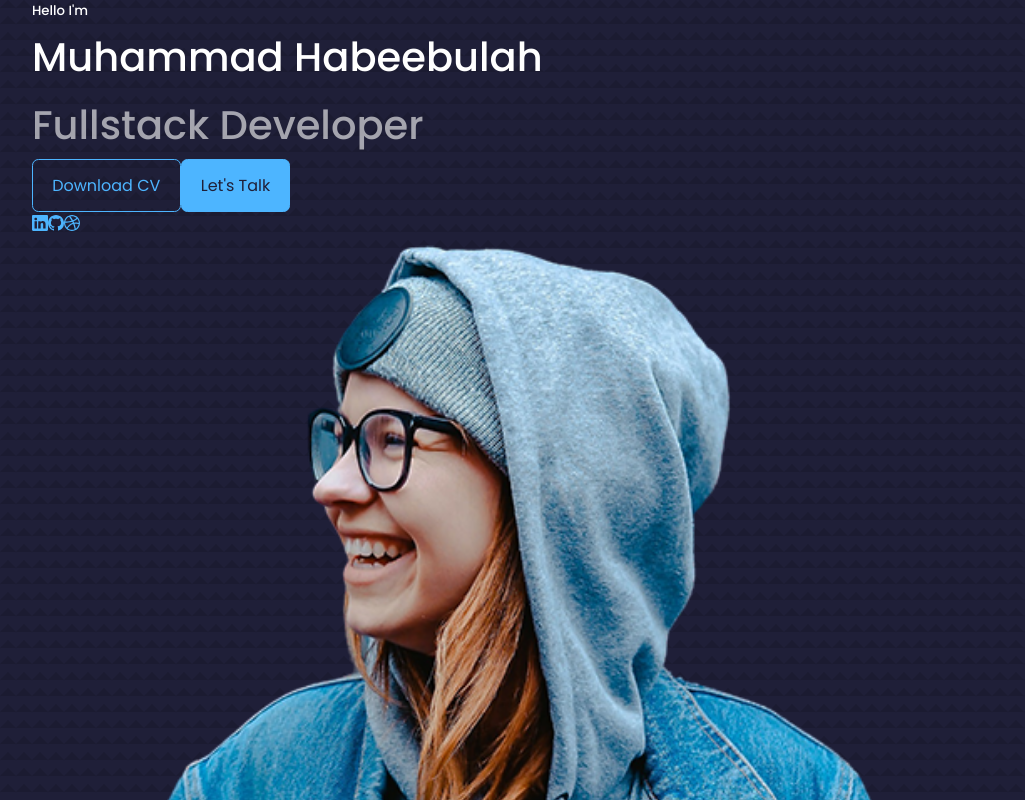
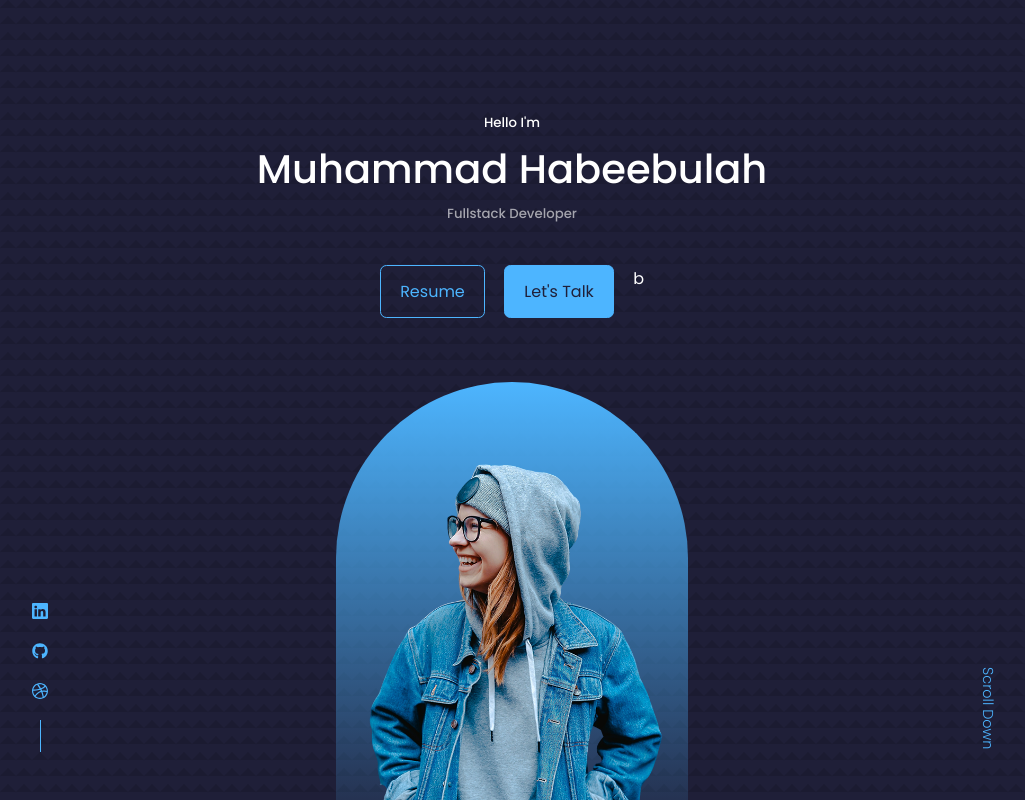
Before and after one commit to habeezzy/Muhammad-Habeebulah, a React (Create React App) app: page / in a window 1280 px wide. Shown: the top 800 px of the page, without its empty margins (128-1153 px from the left). Built offline with nearby package versions, Linux system fonts and the light colour scheme.

Commit message:
header component complete

```diff
--- a/src/components/header/CTA.jsx
+++ b/src/components/header/CTA.jsx
@@ -4,9 +4,9 @@
 const CTA = () => {
   return (
     <div className='cta'>
-        <a href= {CV} download className='btn'>Download CV</a>
+        <a href= {CV} download className='btn'>Resume</a>
         <a href="#contact" className='btn btn-primary'>Let's Talk</a>
-
+        b
     </div>
   )
 }
--- a/src/components/header/Header.css
+++ b/src/components/header/Header.css
@@ -1,4 +1,92 @@
-body {
-    background-color: black;
-    color: white;
+header {
+    height: 100vh;
+    padding-top: 7rem;
+    overflow: hidden;
 }
+
+.header__container {
+    text-align: center;
+    height: 100%;
+    position: relative;
+}
+
+/* =================== CTA (Call to Action) Buttons ==================== */
+
+.cta {
+    margin-top: 2.5rem;
+    display: flex;
+    gap: 1.2rem;
+    justify-content: center;
+}
+
+/* =================== Social Media Icons ==================== */
+
+.header__socials {
+    display: flex;
+    flex-direction: column;
+    align-items: center;
+    gap: 0.8rem;
+    position: absolute;
+    left: 0;
+    bottom: 3rem;
+
+}
+
+.header__socials::after {
+    content: '';
+    width: 1px;
+    height: 2rem;
+    background: var(--color-primary);
+
+}
+
+/* ================= Profile Pic ================== */
+
+
+.me {
+    background: linear-gradient(var(--color-primary), transparent);
+    width: 22rem;
+    height: 30rem;
+    position: absolute;
+    left: calc(50% - 11rem);
+    margin-top: 4rem;
+    border-radius: 12rem 12rem 0 0;
+    overflow: hidden;
+    padding: 5rem 1.5rem 1.5rem 1.5rem;
+
+}
+
+/* ================= Scroll Down ================== */
+
+
+.scroll__down {
+    position: absolute;
+    right: -2.3rem;
+    bottom: 5rem;
+    transform: rotate(90deg);
+    font-weight: 300;
+    font-size: 0.9rem;
+}
+
+
+/* ================= MEDIA QUERIES (MEDIUM DEVICES) ======================== */
+@media screen and (max-width: 1024px) {
+    header {
+        height: 68vh;
+    }
+
+
+}
+
+/* ============= MEDIA QUERIES (SMALL DEVICES) ============ */
+@media screen and (max-width: 600px) {
+    header {
+        height: 100vh;
+    }
+
+    .header__socials, .scroll__down {
+        display: none;
+    }
+
+
+}
--- a/src/components/header/Header.jsx
+++ b/src/components/header/Header.jsx
@@ -10,13 +10,14 @@
       <div className="container header__container">
         <h5>Hello I'm</h5>
         <h1>Muhammad Habeebulah</h1>
-        <h1 className="text-light">Fullstack Developer</h1>
+        <h5 className="text-light">Fullstack Developer</h5>
         <CTA/>
         <HeaderSocial />
         <div className="me" >
           <img src= {ME} alt=""/>
         </div>
-        src
+
+        <a href="#contact" className="scroll__down">Scroll Down</a>
       </div>
 
     </header>
--- a/src/components/header/headerSocials.jsx
+++ b/src/components/header/headerSocials.jsx
@@ -1,14 +1,14 @@
 import React from 'react'
 import {BsLinkedin} from 'react-icons/bs'
-import {BsGithub} from 'react-icons/bs'
+import {FaGithub} from 'react-icons/fa'
 import {GrDribbble} from 'react-icons/gr'
 
 const headerSocials = () => {
   return (
-    <div>
+    <div className="header__socials">
         <a href="https://linkedin.com/in/muhammad-habeebulah" target="_blank"><BsLinkedin/></a>
-        <a href="https://github.com" target="_blank"><BsGithub/></a>
-        <a href="https://dribble.com" target="_blank"><GrDribbble/></a>
+        <a href="https://github.com/habeezzy" target="_blank"><FaGithub/></a>
+        <a href="https://dribble.com/habeezzy" target="_blank"><GrDribbble/></a>
     </div>
   )
 }
```
